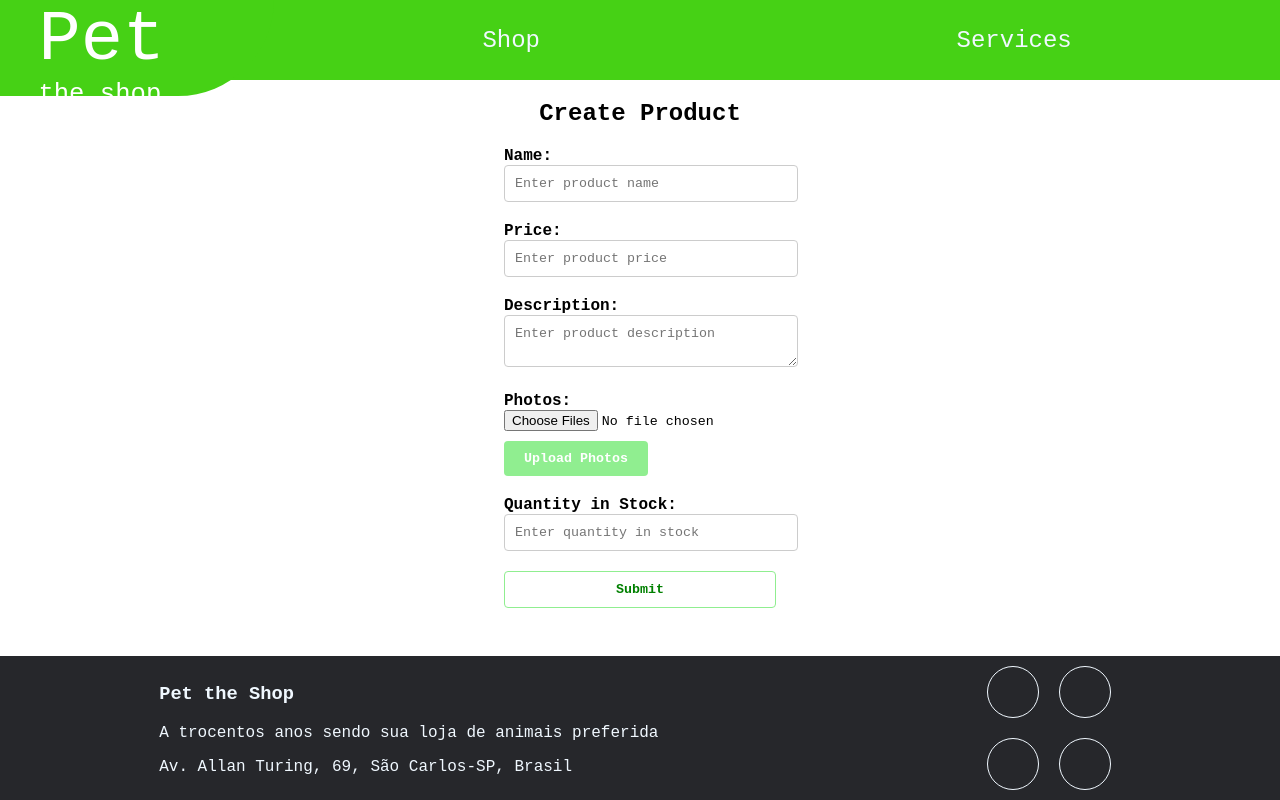
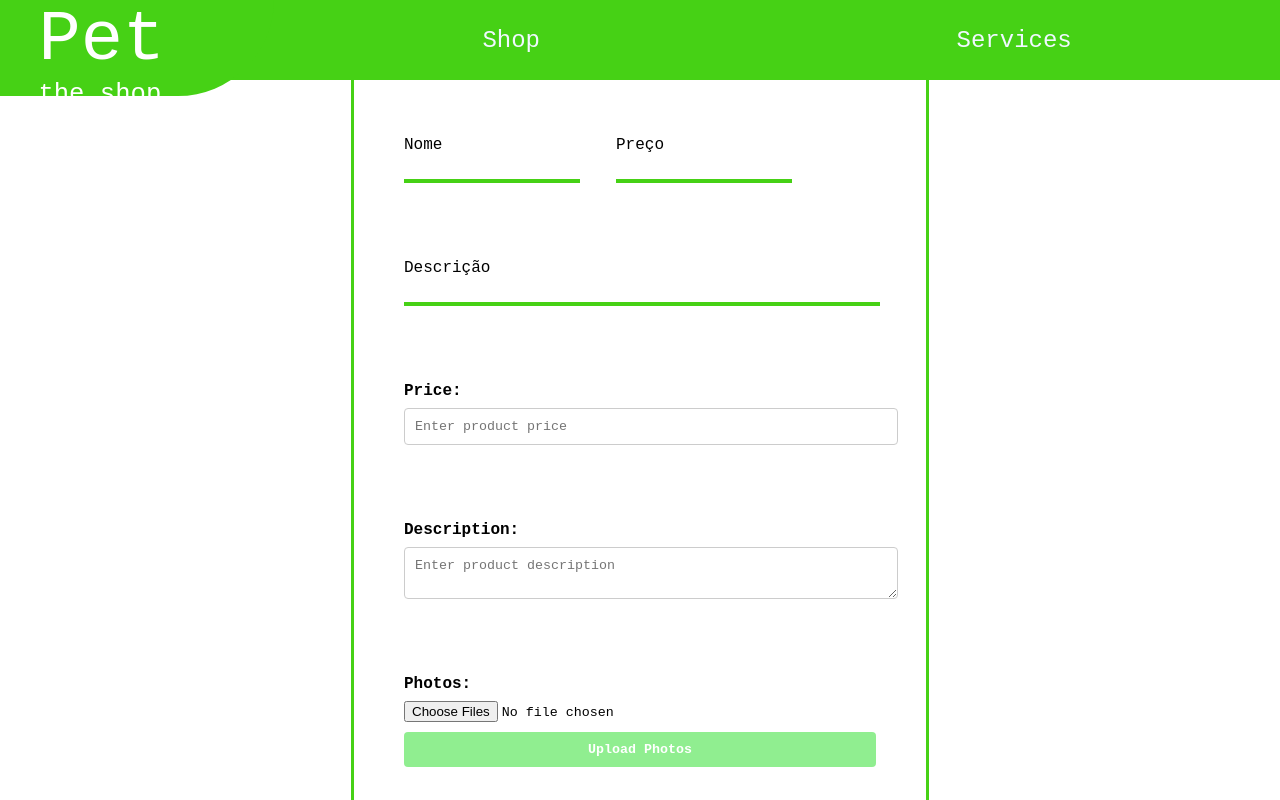
Before and after one commit to VictorRS27/WebIntroProject, a Vue app: page /CreateProduct in a window 1280 px wide. Shown: the top 800 px of the page. Built offline with nearby package versions, Linux system fonts and the light colour scheme.

Commit message:
more fixes in inputText and createProduct

```diff
--- a/src/components/CreateProduct.vue
+++ b/src/components/CreateProduct.vue
@@ -1,11 +1,14 @@
 <template>
   <div class="create-products">
+
+    <div class="box">
       <h2>Create Product</h2>
 
-    <div class="form-group">
-      <label for="name">Name:</label>
-      <input type="text" id="name" placeholder="Enter product name" v-model="productName" />
+      <div class="side_form">
+        <InputText label="Nome" placeholder="A pet friend product" v-model:value="productName" />
+        <InputText label="Preço" placeholder="A pet friend product" v-model:value="productPrice" />
       </div>
+      <InputText label="Descrição" placeholder="A pet friend product" v-model:value="productName" />
 
       <div class="form-group">
         <label for="price">Price:</label>
@@ -36,9 +39,11 @@
 
       <button class="submit-button">Submit</button>
     </div>
+  </div>
 </template>
 
 <script>
+import InputText from './InputText.vue';
 export default {
   data() {
     return {
@@ -48,6 +53,9 @@ export default {
       photos: [],
       quantityInStock: ''
     };
+  },
+  components: {
+    InputText
   },
   methods: {
     handlePhotoUpload(event) {
@@ -69,8 +77,18 @@ export default {
 
 <style scoped>
 .create-products {
-  max-width: 500px;
-  margin-top: 10vh;
+  height: 100%;
+  display: flex;
+  justify-content: center;
+  align-items: center;
+}
+
+.side_form {
+  display: flex;
+}
+
+.side_form input {
+  margin: 20px;
 }
 
 h2 {
--- a/src/components/InputSubmit.vue
+++ b/src/components/InputSubmit.vue
@@ -8,6 +8,7 @@ export default {
 </script>
 <style>
     button {
+        margin: 20px;
         background-color: #46D115;
         border-radius: 30px;
         height: 4vh;
--- a/src/components/InputText.vue
+++ b/src/components/InputText.vue
@@ -21,8 +21,10 @@
 
 
 <template>
-    <label for="this">{{ label }}</label>
-    <input type="text" :value="value" @input="$emit('update:value', $event.target.value)" :placeholder="placeHolder"/>
+    <div class="form-group">
+        <label for="this">{{ label }}</label>
+        <input type="text" :value="value" @input="$emit('update:value', $event.target.value)" :placeholder="placeHolder" />
+    </div>
 </template>
 <script>
 export default {
@@ -32,17 +34,25 @@ export default {
 }
 </script>
 <style>
+
+.form-group {
+    display: flex;
+    justify-content: center;
+    flex-direction: column;
+    padding: 20px;
+}
+
 input[type=text] {
+    width: 100%;
     background-color: #ffffff00;
     border: none;
     border-bottom: 4px solid #46D115;
     border-top: 0px;
     border-radius: 0px;
-    margin: 0 10px 0 10px;
 }
 
 label {
-    margin: 2vh 10px 1vh 10px;
+    margin: 2vh 0 1vh 0;
 }
 
 input[type=text]:focus {
```
Lines whose indentation alone changed are shown as unchanged.
